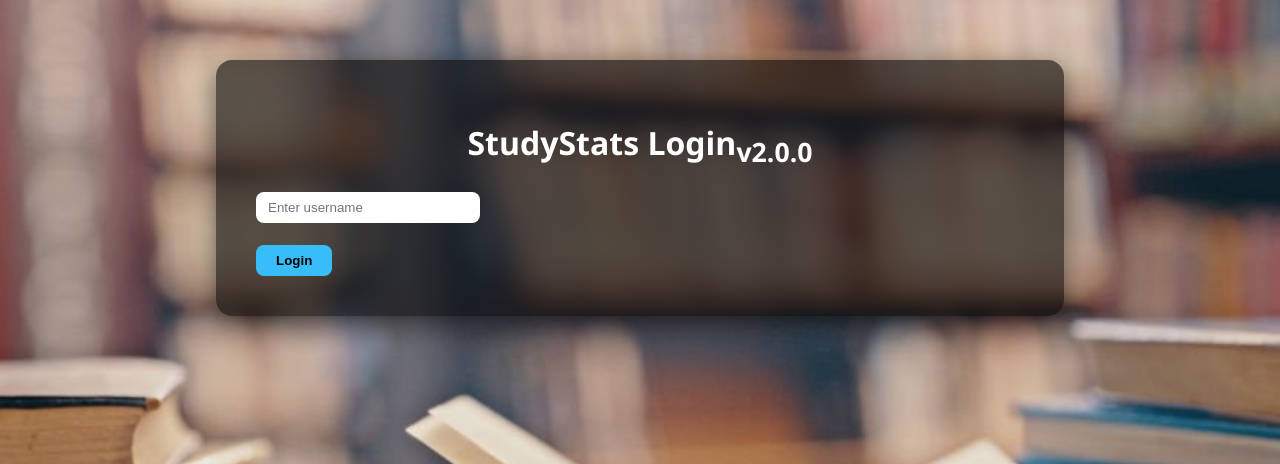
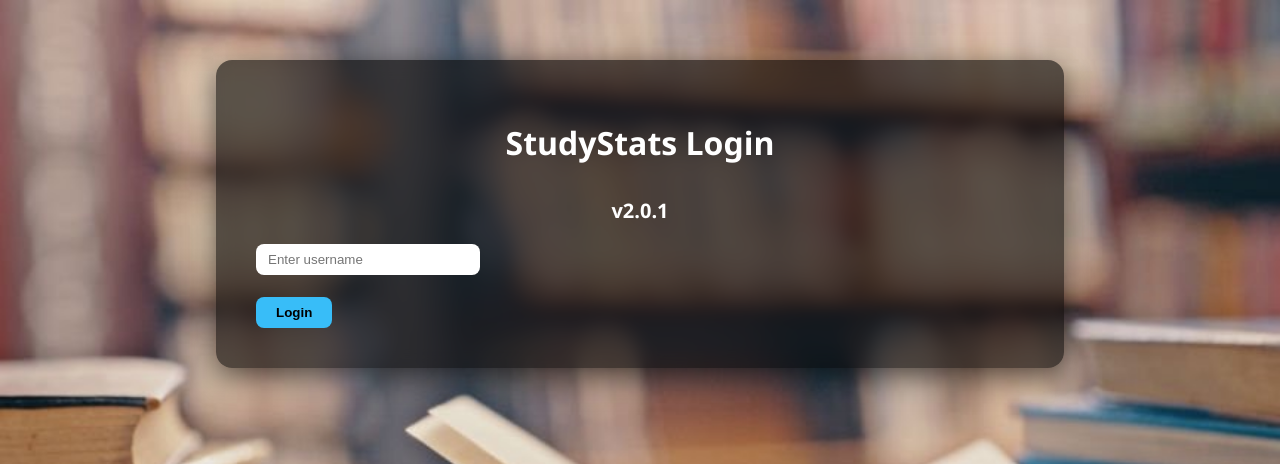
Before and after one commit to jibansnewlife-gif/Studystats, a Flask app: page /login in a window 1280 px wide. Shown: the top 464 px of the page. Run offline with Flask 3, Linux system fonts and the light colour scheme.

Commit message:
v2.0.1 Release

```diff
--- a/studystats/templates/login.html
+++ b/studystats/templates/login.html
@@ -8,7 +8,7 @@
 
 <div class="study">
 
-    <h1>StudyStats Login<sub>v2.0.0</sub></h1>
+    <h1>StudyStats Login</h1><h2><sub>v2.0.1</sub></h2>
 
     <form method="POST">
         <input
```
Also changed, not shown: README.md.
